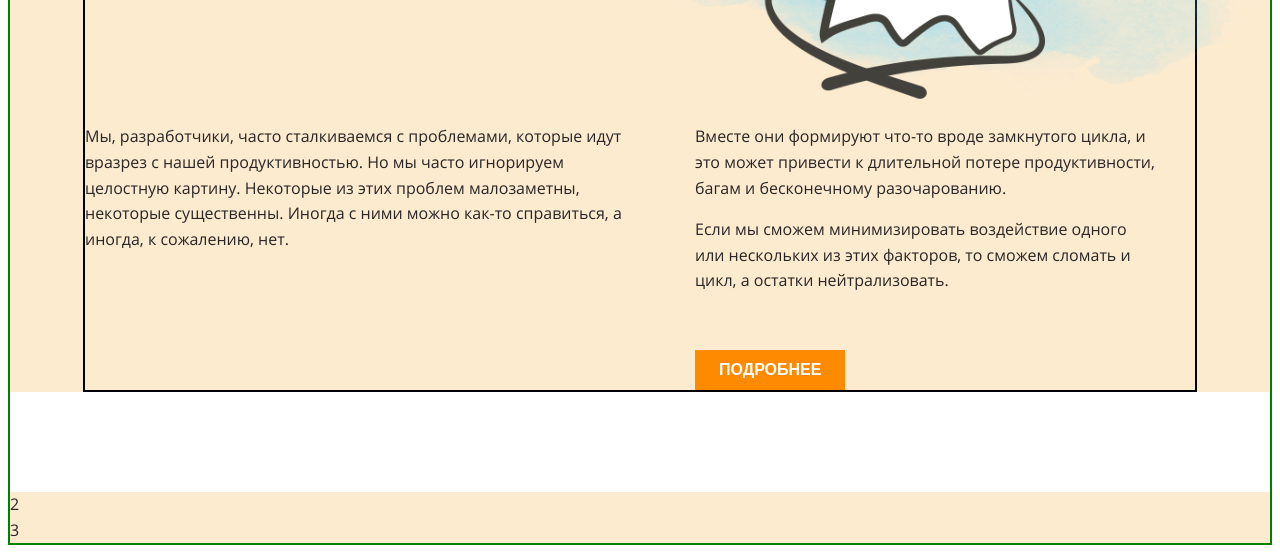
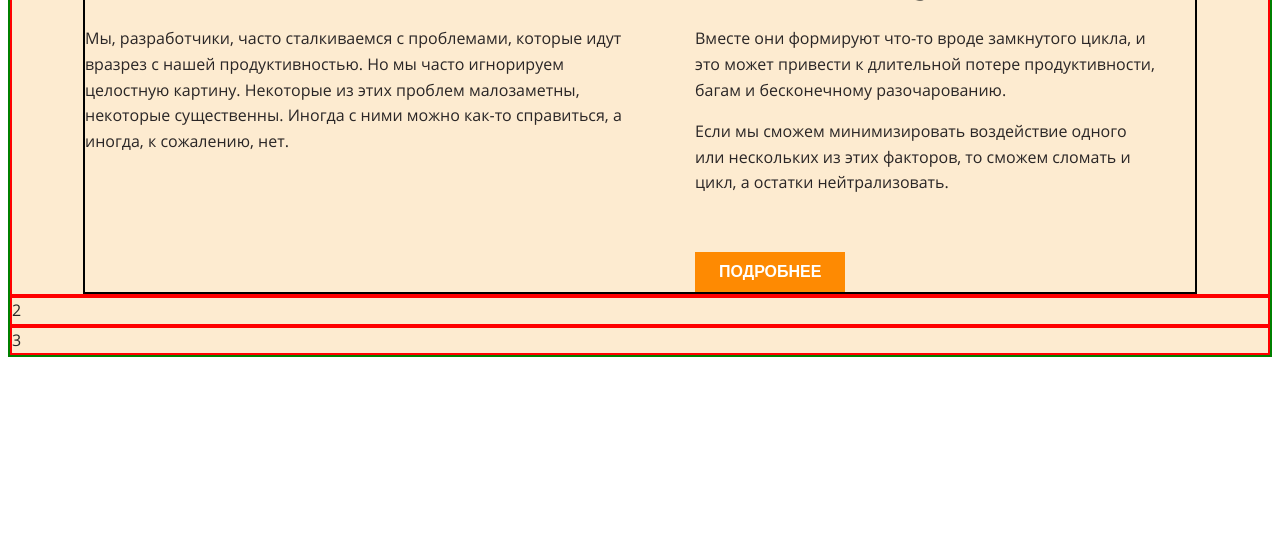
Before and after one commit to pbychenko/layout-designer-project-lvl1, a website: page src/index.html in a window 1280 px wide. Shown: the part 513-1066 px from the top of the page. After the commit the page ends 878 px from the top, so only its background shows below. Drawn offline with Linux system fonts and the light colour scheme.

Commit message:
fix changes

```diff
--- a/src/css/main.css
+++ b/src/css/main.css
@@ -53,10 +53,10 @@ h3 {
 }
 
 section {
-  margin-top: 0;
-  padding: 0;
+  /* margin-top: 0;
+  padding: 0; */
   background-color: #FDEBD0;
-  /* border: red solid 2px; */
+  border: red solid 2px;
   /* background-image: url(../images/background.png); */
   /* background-repeat: no-repeat;
   background-size: cover;  */
@@ -65,10 +65,9 @@ section {
 .s1 {
   width: 1110px;
   text-align: center;
-  margin: 100px auto;
+  margin: 0 auto;
   border: black solid 2px;
-  padding: 0;
-  margin: 100px auto;
+  /* margin: 100px auto; */
   position: relative;
   /* background-color: #FDEBD0; */
 }
@@ -126,13 +125,13 @@ section {
   /* border: red solid 2px; */
 }
 
-
-
 .s1::before {
   background-image: url(../images/background.png);
   background-repeat: no-repeat;
   background-size: cover;
 
+  overflow: visible;
+
   content: '';
   opacity: 0.9;
 }
```
